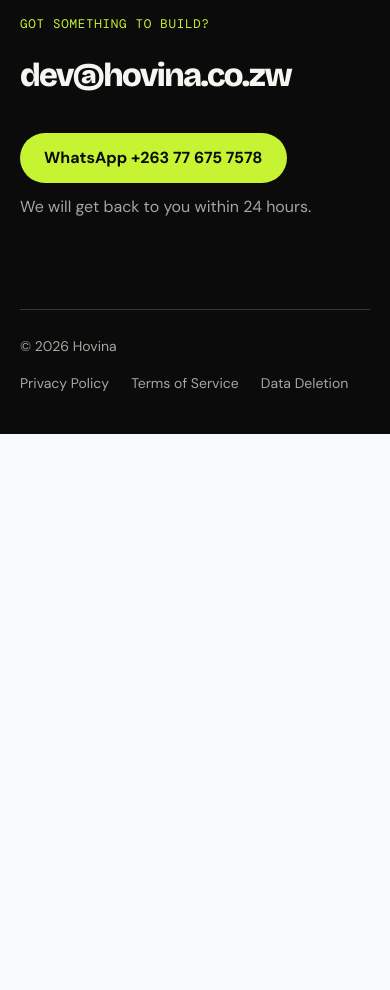
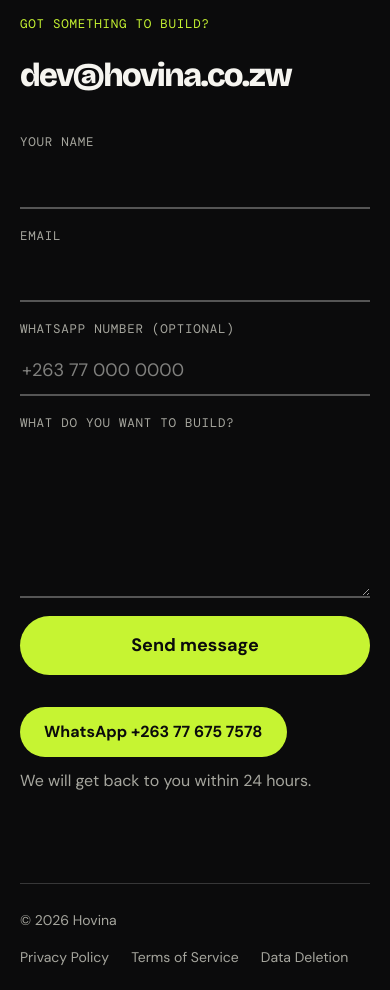
Before and after one commit to SlayMasar/hovina, a React (Vite) app in the folder artifacts/suneldah/: page / in a window 390 px wide. Shown: the part 5800-6790 px from the top of the page. Before the commit the page ends 6234 px from the top, so only its background shows below. Built offline with nearby package versions, Linux system fonts and the light colour scheme.

Commit message:
Contact form on the home page, sent to the Mejesi enquiries inbox
Co-Authored-By: Claude Sonnet 5.5 <noreply@anthropic.com>
Claude-Session: https://claude.ai/code/session_019BQs9gcAvDzgNkXKmsNHSJ

```diff
--- a/artifacts/suneldah/src/big-type.css
+++ b/artifacts/suneldah/src/big-type.css
@@ -71,3 +71,14 @@
 @media(max-width:1020px){.b-sub{grid-template-columns:1fr}.b-cta{justify-content:flex-start}.b-row{grid-template-columns:50px 1fr 30px}.b-row p{grid-column:2/3;grid-row:2}.b-work{grid-template-columns:1fr}.b-proc{grid-template-columns:1fr 1fr}.b-step{margin-bottom:30px}.b-step:nth-child(2){border:0}}
 @media(max-width:640px){.b-wrap{padding:0 20px}.b-links .hide-s{display:none}.b-proc{grid-template-columns:1fr}.b-step{border:0;border-top:1px solid var(--line)}.b-card{padding:26px;min-height:0}.b-sec{padding-top:80px}}
 @media(prefers-reduced-motion:reduce){.b-marq-t{animation:none}}
+.b-form{display:grid;grid-template-columns:1fr 1fr;gap:18px;max-width:860px;position:relative}
+.b-form label{display:flex;flex-direction:column;gap:8px;font-family:'DM Mono',monospace;font-size:12.5px;letter-spacing:.06em;text-transform:uppercase;color:#a6a69e}
+.b-form .wide{grid-column:1/-1}
+.b-form input,.b-form textarea{font:inherit;font-family:'DM Sans',sans-serif;font-size:18px;letter-spacing:0;text-transform:none;color:var(--paper);background:transparent;border:0;border-bottom:2px solid rgba(255,255,255,.3);padding:10px 2px;border-radius:0;outline:none;resize:vertical}
+.b-form input:focus,.b-form textarea:focus{border-bottom-color:var(--lime)}
+.b-form .b-pill{justify-content:center;font-size:18px;padding:16px 28px}
+.b-form .b-pill:disabled{opacity:.6;cursor:wait}
+.b-form-err{margin:0;color:#ff9b8a}
+.b-form-done{display:block;padding:10px 0}
+.b-form-done p{margin:0 0 10px}
+@media(max-width:640px){.b-form{grid-template-columns:1fr}}
--- a/artifacts/suneldah/src/pages/home.tsx
+++ b/artifacts/suneldah/src/pages/home.tsx
@@ -1,4 +1,54 @@
+import { useState, type FormEvent } from "react";
 import "@/big-type.css";
+
+const CONTACT_URL = "https://mejesi.com/api/hovina-contact";
+
+function ContactForm() {
+  const [state, setState] = useState<"idle" | "sending" | "sent" | "error">("idle");
+  const [error, setError] = useState("");
+
+  async function submit(e: FormEvent<HTMLFormElement>) {
+    e.preventDefault();
+    const form = e.currentTarget;
+    const data = Object.fromEntries(new FormData(form).entries());
+    setState("sending");
+    try {
+      const res = await fetch(CONTACT_URL, {
+        method: "POST",
+        headers: { "Content-Type": "application/json" },
+        body: JSON.stringify(data),
+      });
+      const out = await res.json().catch(() => ({}));
+      if (!res.ok) throw new Error(out.error || "Something went wrong.");
+      form.reset();
+      setState("sent");
+    } catch (err) {
+      setError(err instanceof Error ? err.message : "Something went wrong.");
+      setState("error");
+    }
+  }
+
+  if (state === "sent") {
+    return (
+      <div className="b-form b-form-done" role="status">
+        <p className="b-d" style={{ fontSize: "clamp(2rem,4vw,3.2rem)" }}>Message sent.</p>
+        <p>Thank you. We will get back to you within 24 hours.</p>
+      </div>
+    );
+  }
+
+  return (
+    <form className="b-form" onSubmit={submit}>
+      <label>Your name<input name="name" required maxLength={120} autoComplete="name" /></label>
+      <label>Email<input name="email" type="email" required maxLength={120} autoComplete="email" /></label>
+      <label className="wide">WhatsApp number (optional)<input name="whatsapp" maxLength={40} autoComplete="tel" placeholder="+263 77 000 0000" /></label>
+      <label className="wide">What do you want to build?<textarea name="message" required rows={5} maxLength={4000} /></label>
+      <div style={{ position: "absolute", left: "-9999px" }} aria-hidden="true"><input name="website" tabIndex={-1} autoComplete="off" /></div>
+      {state === "error" && <p className="b-form-err wide" role="alert">{error} You can also email dev@hovina.co.zw.</p>}
+      <button className="b-pill lime wide" type="submit" disabled={state === "sending"}>{state === "sending" ? "Sending…" : "Send message"}</button>
+    </form>
+  );
+}
 
 export default function Home() {
   return (
@@ -97,7 +147,8 @@ export default function Home() {
         <div className="b-wrap">
           <p className="b-m" style={{ margin: '0', color: 'var(--lime)' }}>Got something to build?</p>
           <a className="b-mail" href="mailto:dev@hovina.co.zw">dev@hovina.co.zw</a>
-          <div style={{ display: 'flex', gap: '12px', flexWrap: 'wrap', alignItems: 'center' }}>
+          <ContactForm />
+          <div style={{ display: 'flex', gap: '12px', flexWrap: 'wrap', alignItems: 'center', marginTop: '32px' }}>
             <a className="b-pill lime" href="https://wa.me/263776757578">WhatsApp +263 77 675 7578</a>
             <span style={{ color: '#a6a69e' }}>We will get back to you within 24 hours.</span>
           </div>
```
